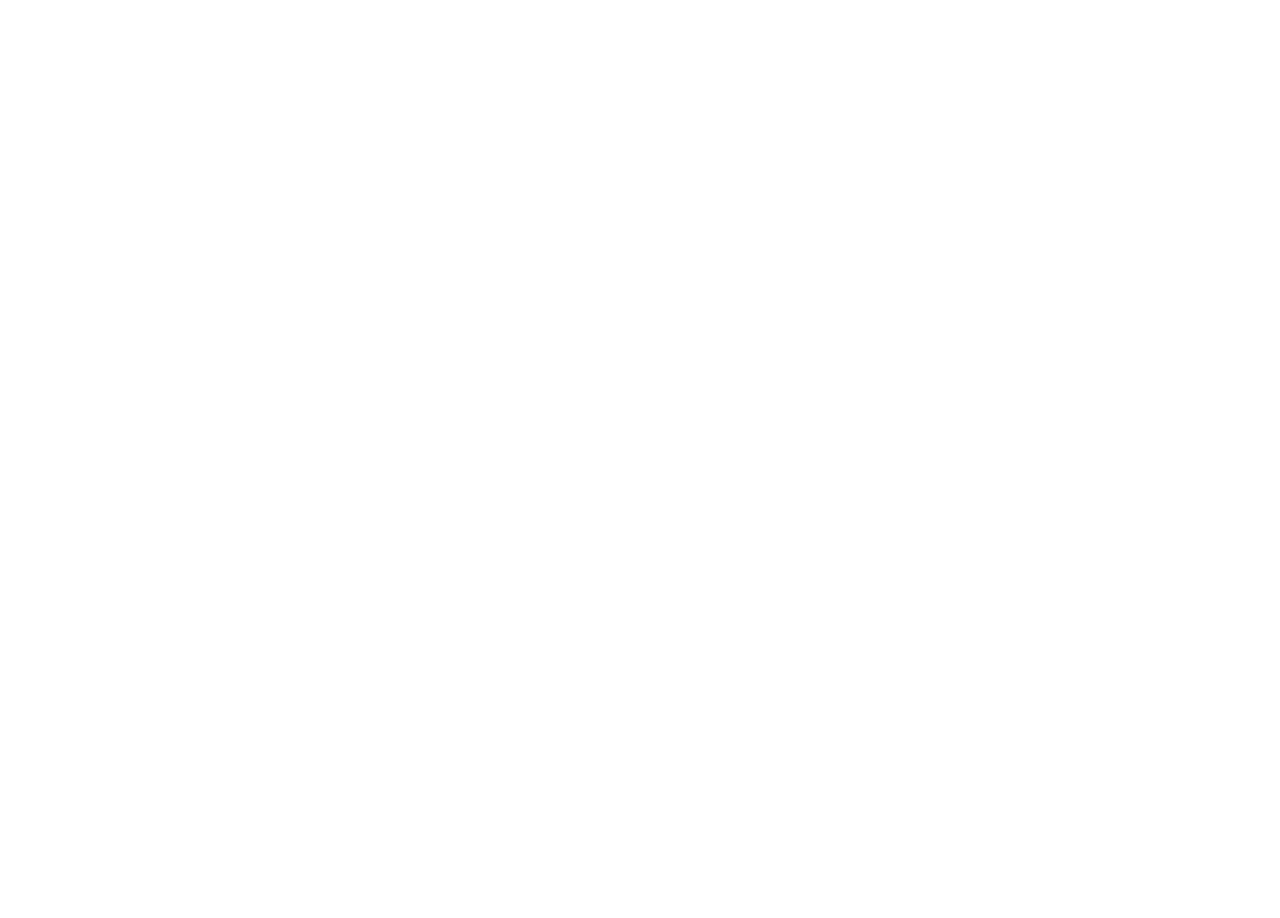
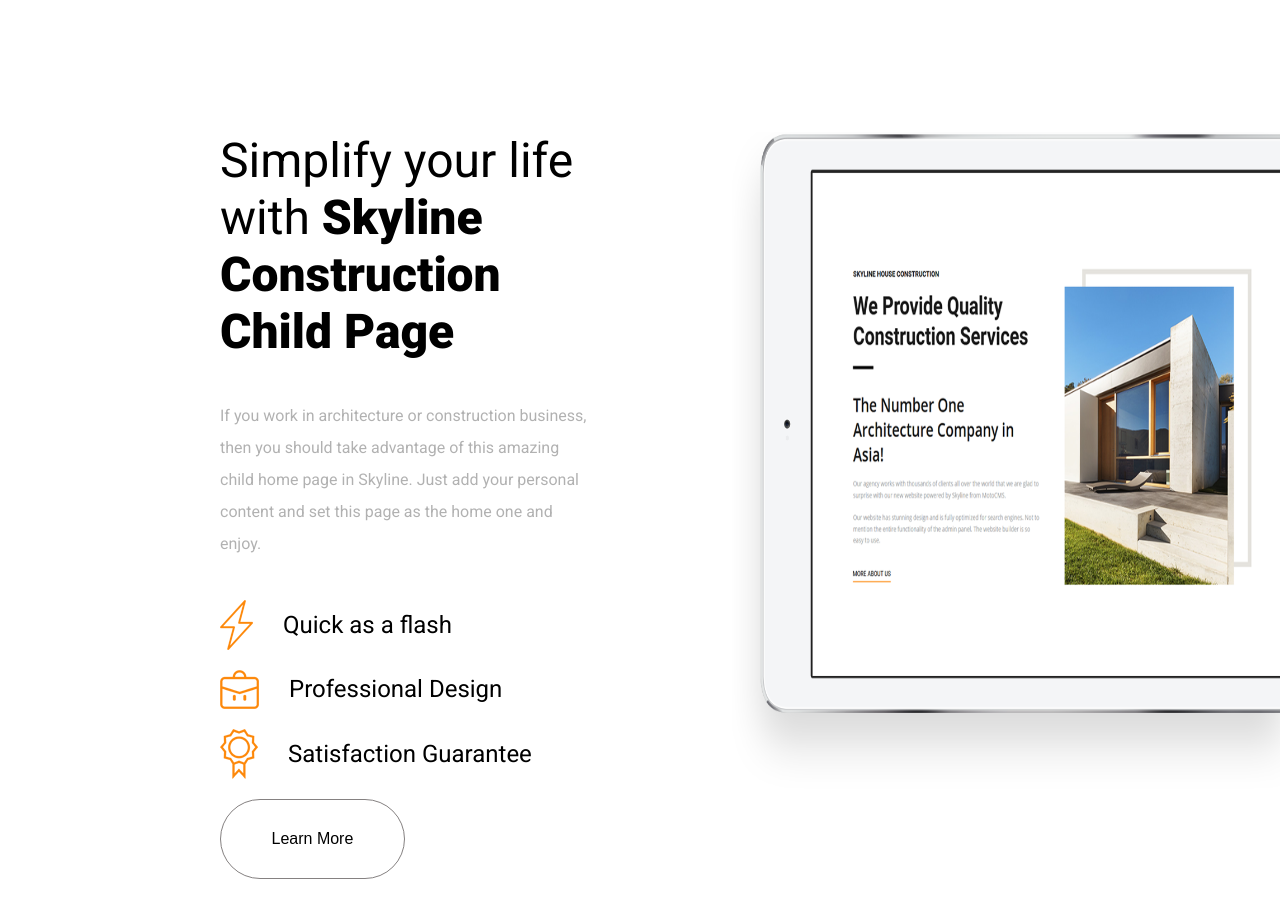
Before and after one commit to Trend20/Skyline, a React (Create React App) app: page / in a window 1280 px wide. Shown: the part 4680-5598 px from the top of the page. Before the commit the page ends 4742 px from the top, so only its background shows below. Built offline with nearby package versions, Linux system fonts and the light colour scheme.

Commit message:
simplify commit

```diff
--- a/src/App.js
+++ b/src/App.js
@@ -1,5 +1,6 @@
 import React from 'react';
 import './App.css';
+import Construction from './components/Construction/Construction';
 import Description from './components/Description/Description';
 import Features from './components/Features/Features';
 import Header from './components/Header/Header';
@@ -14,6 +15,7 @@ function App() {
      <Features />
      <Theme />
      <Team />
+     <Construction />
     </div>
   );
 }
--- /dev/null
+++ b/src/components/Construction/Construction.css
@@ -0,0 +1,87 @@
+.construction{
+    display: flex;
+    width: 100%;
+    justify-content: space-between;
+    padding: 70px 0px;
+    height: auto;
+}
+
+.const-text{
+    display: flex;
+    width: 50%;
+    flex-direction: column;
+    padding: 0px 50px;
+    margin-left: 170px;
+
+}
+
+.const-text h1{
+    width: 80%;
+    font-size: 3rem;
+    font-weight: 400;
+}
+
+.const-text h1 b{
+    color: #000;
+    font-weight: 900;
+}
+
+.const-text p{
+    margin-top: 40px;
+    width: 80%;
+    line-height: 2;
+    opacity: .3;
+}
+
+.methods{
+    margin-top: 20px;
+    display: flex;
+    flex-direction: column;
+    width: 100%;
+}
+.methods h5{
+    display: flex;
+    align-items: center;
+    margin-top: 20px;
+    font-size: 1.5rem;
+    font-weight: 400;
+    cursor: pointer;
+}
+
+.methods h5:hover{
+    color: rgb(255, 115, 0);
+}
+
+.methods h5 img{
+    max-width: 100%;
+    margin-right: 30px;
+}
+
+.const-btn{
+    display: flex;
+    padding: 30px;
+    width: 40%;
+    background: transparent;
+    cursor: pointer;
+    border: 1px solid rgb(133, 129, 129);
+    border-radius: 50px;
+    margin-top: 20px;
+    justify-content: center;
+    align-items: center;
+    font-size: 1rem;
+}
+
+.const-btn:hover{
+    background: rgb(114, 111, 111);
+    color: rgb(221, 216, 216);
+}
+
+.const-image{
+    display: flex;
+    width: 50%;
+}
+
+.const-image img{
+    max-width: 100%;
+    height: 90%;
+}
--- /dev/null
+++ b/src/components/Construction/Construction.js
@@ -0,0 +1,39 @@
+import React from 'react'
+
+import './Construction.css';
+
+function Construction() {
+    return (
+        <div className="construction">
+            <div className="const-text">
+                <h1>Simplify your life with <b> Skyline Construction Child Page</b></h1>
+                <p>
+                 If you work in architecture or construction business, then you should take advantage of this amazing child home page in Skyline. Just add your personal content and set this page as the home one and enjoy.
+                </p>
+
+                <div className="methods">
+                    <h5>
+                        <img src="../../img/flash.png" alt="flash"/>
+                        Quick as a flash
+                    </h5>
+                    <h5>
+                        <img src="../../img/design.png" alt="flash"/>
+                        Professional Design
+                    </h5>
+                    <h5>
+                        <img src="../../img/satisfaction.png" alt="flash"/>
+                        Satisfaction Guarantee
+                    </h5>
+                </div>
+
+                <button className="const-btn">Learn More</button>
+            </div>
+
+            <div className="const-image">
+                <img src="../../img/simplify.png" alt="simplify"/>
+            </div>
+        </div>
+    )
+}
+
+export default Construction
```
